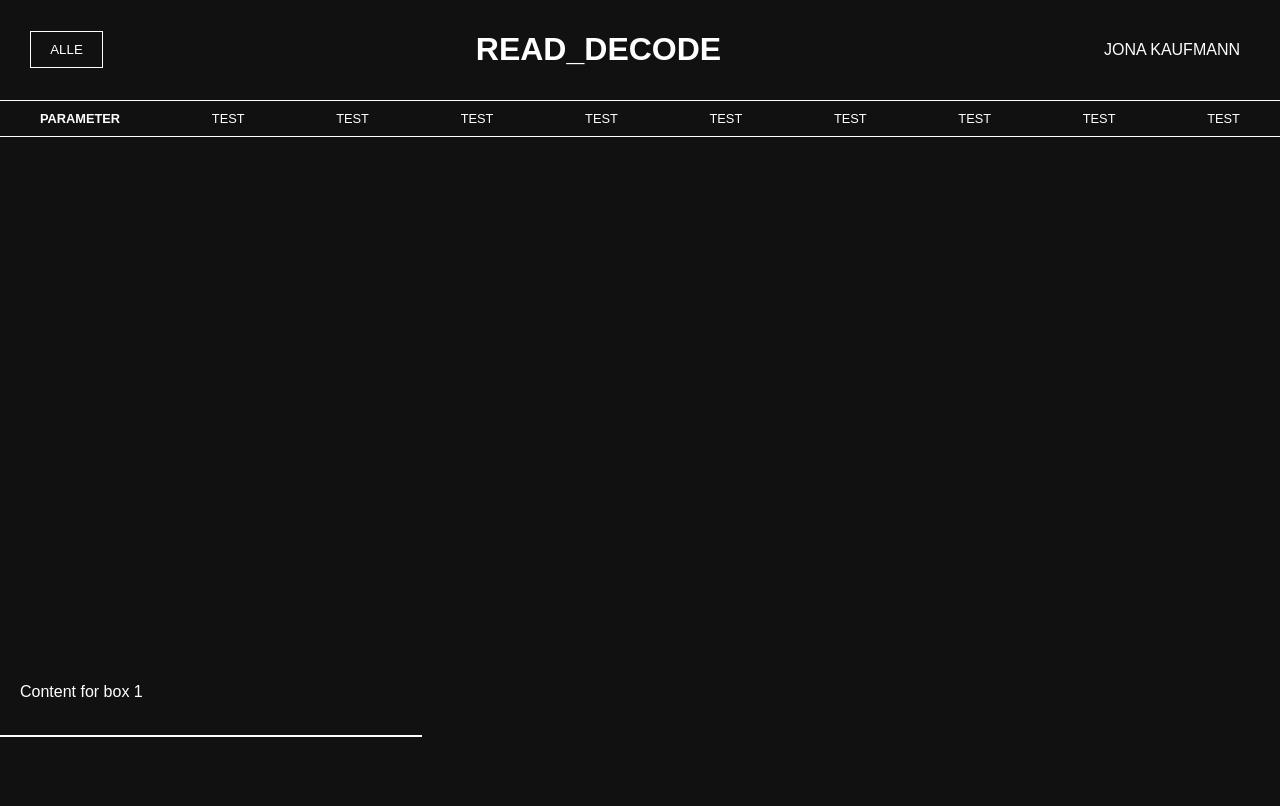
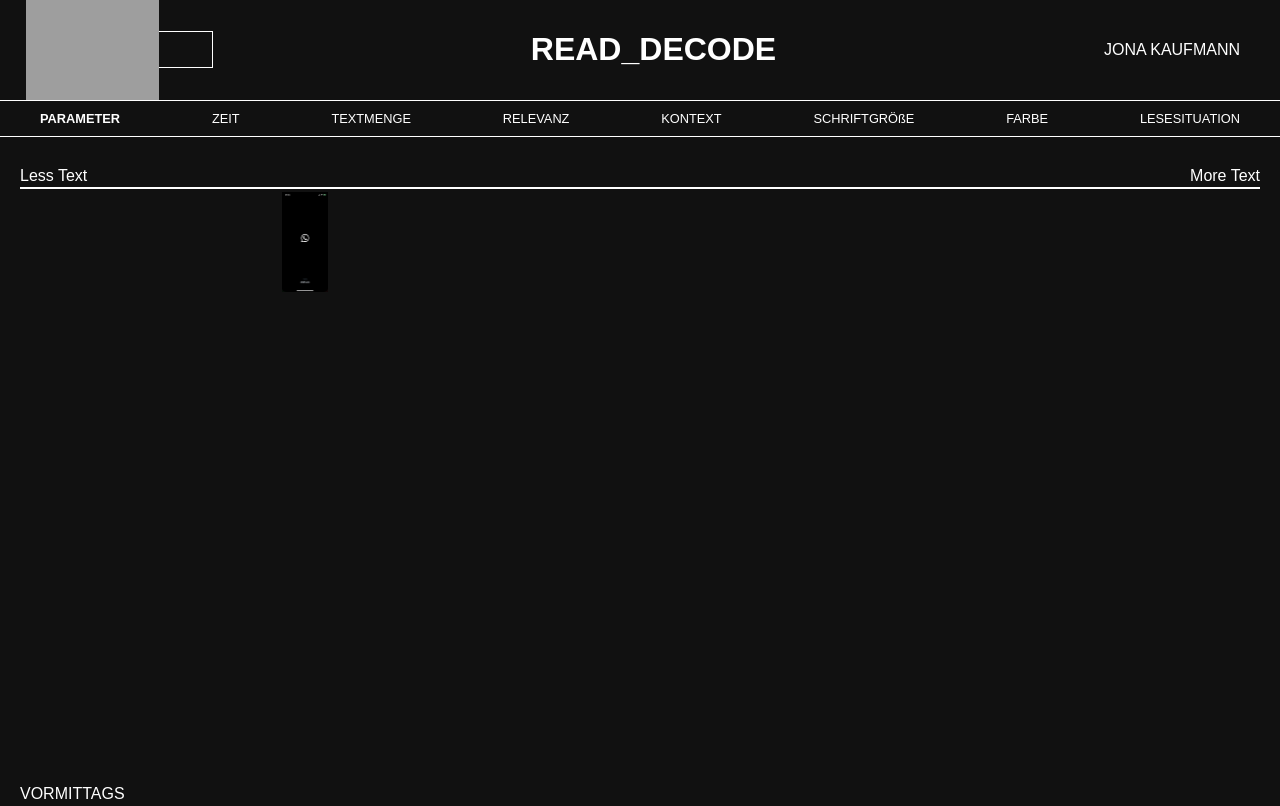
Before and after one commit to jk10274/read-decode, a plain HTML site: page index.html in a window 1280 px wide. Shown: the top 806 px of the page. Drawn offline with Linux system fonts and the light colour scheme; grey boxes are pictures that could not be loaded; a script that the page names is missing; a web font is replaced by a local one.

Commit message:
Update Content

```diff
--- a/index.html
+++ b/index.html
@@ -12,9 +12,11 @@
     <div class="dropdown">
         <select>
           <option value="" selected hidden>ALLE</option>
-          <option value="option1">Option 1</option>
-          <option value="option2">Option 2</option>
-          <option value="option3">Option 3</option>
+          <option value="option1">BILDSCHIRME</option>
+          <option value="option2">DRUCKMEDIEN</option>
+          <option value="option3">ALLTAGSGEGENSTÄNDE</option>
+          <option value="option3">SCHRIFTVERKEHR</option>
+          <option value="option3">SELBSTVERFASSTES</option>
         </select>
     </div>
     <h1>READ_DECODE</h1>
@@ -25,30 +27,42 @@
   <nav>
     <ul>
       <li style="margin-left: 30px;"><button style="font-weight: 700;">PARAMETER</button></li>
-      <li><button>TEST</button></li>
-      <li><button>TEST</button></li>
-      <li><button>TEST</button></li>
-      <li><button>TEST</button></li>
-      <li><button>TEST</button></li>
-      <li><button>TEST</button></li>
-      <li><button>TEST</button></li>
-      <li><button>TEST</button></li>
-      <li style="margin-right: 30px;"><button>TEST</button></li>
+      <li><button>ZEIT</button></li>
+      <li><button>TEXTMENGE</button></li>
+      <li><button>RELEVANZ</button></li>
+      <li><button>KONTEXT</button></li>
+      <li><button>SCHRIFTGRÖßE</button></li>
+      <li><button>FARBE</button></li>
+      <li style="margin-right: 30px;"><button>LESESITUATION</button></li>
     </ul>
   </nav>
   <!-- rest of the website -->
+  <div class="timeline">
+    <span class="less-text">Less Text</span>
+    <span class="more-text">More Text</span>
+  </div>
+
+
+  <!-- Your existing container and boxes code here -->
+
+    <div id="image-container"></div>
+
+
   <div class="container">
     <div class="box">
         <h1></h1>
-      <p>Content for box 1</p>
+      <p>VORMITTAGS</p>
     </div>
     <div class="box">
         <h1></h1>
-      <p>Content for box 2</p>
+      <p>MITTAGS</p>
     </div>
     <div class="box">
         <h1></h1>
-      <p>Content for box 3</p>
+      <p>ABENDS</p>
+    </div>
+    <div class="box">
+        <h1></h1>
     </div>
   </div>
 </body>
--- /dev/null
+++ b/script.js
@@ -0,0 +1,39 @@
+// Fetch the JSON data
+fetch('texts.json')
+  .then(response => response.json())
+  .then(data => {
+    const imageContainer = document.getElementById('image-container');
+
+    // Loop through each object in the Texts object
+    for (let text in data.Texts) {
+      // Loop through each subobject (in case there are multiple images per text)
+      data.Texts[text].forEach(imageInfo => {
+        // Create a new image element
+        let img = new Image();
+
+        // Set the src of the image to the src value from the JSON
+        img.src = imageInfo.src;
+
+        // Set the title of the image to the object's title
+        img.title = text;
+
+        // Set the size of the image
+        img.height = 100;
+
+
+        // Generate random top and left values (0 to 100)
+        let randomTop = Math.floor(Math.random() * 50);
+        let randomLeft = Math.floor(Math.random() * 50);
+
+        // Set the image's style to position it randomly on the page
+        img.style.position = 'absolute';
+        img.style.top = `${randomTop}vh`;
+        img.style.left = `${randomLeft}vw`;
+        img.style.zIndex = 1000;
+
+        // Append the image to the imageContainer
+        imageContainer.appendChild(img);
+      });
+    }
+  })
+  .catch(error => console.error('Error:', error));
--- a/styles.css
+++ b/styles.css
@@ -94,3 +94,25 @@ body {
   width: 33%;
   border-bottom: 2px solid #ffffff;
 }
+
+.timeline {
+    position: relative;
+    height: 2px; /* adjust as needed */
+    background: #ffffff;
+    margin: 50px 20px; /* adjust as needed */
+  }
+
+  .timeline .less-text,
+  .timeline .more-text {
+    position: absolute;
+    top: -20px; /* adjust as needed */
+    color: #ffffff;
+  }
+
+  .timeline .less-text {
+    left: 0;
+  }
+
+  .timeline .more-text {
+    right: 0;
+  }
--- a/texts.json
+++ b/texts.json
@@ -13,7 +13,7 @@
                 "src": "https://cdn.jsdelivr.net/gh/jk10274/read-decode@master/images/Erster-Blick-aufs-Handy.PNG"
             }
         ],
-        "Meta-Logo-auf-Whatsapp": [
+        "Meta Logo auf Whatsapp": [
             {
                 "Category": "Bildschirm",
                 "Time": 9.1,
@@ -25,6 +25,6 @@
                 "Situation": "Zuhause",
                 "src": "https://cdn.jsdelivr.net/gh/jk10274/read-decode/images/Meta-Logo-auf-Whatsapp.PNG"
             }
-        ],
+        ]
     }
 }
```
